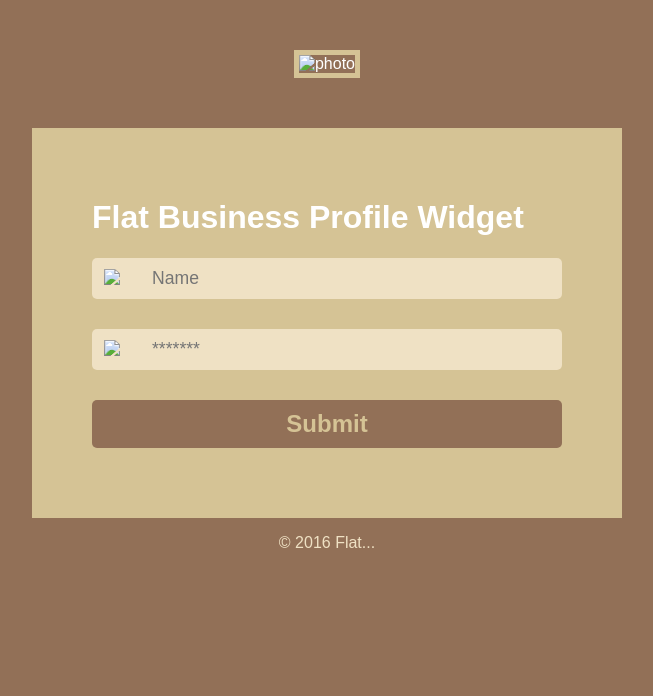
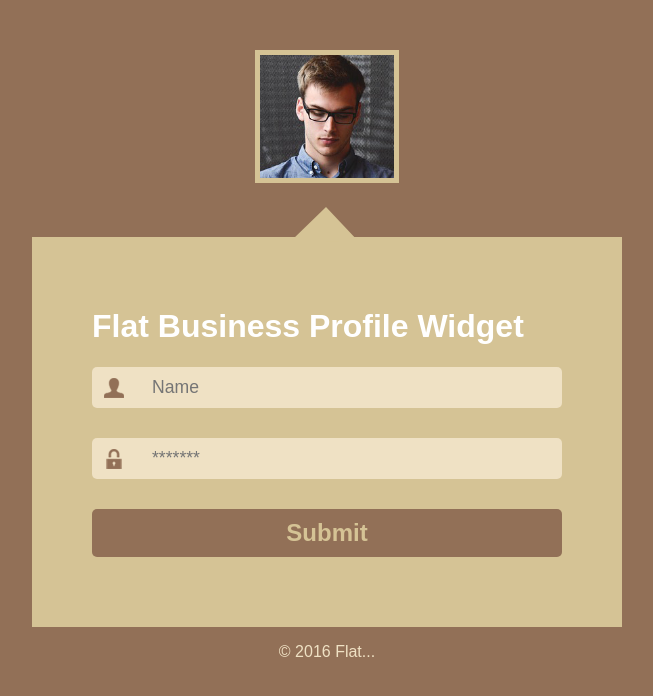
Before and after one commit to aundrestanisclaus-star/Form, a plain HTML site: page index.html in a window 1280 px wide. Shown: the whole page, without its empty margins (313-966 px from the left). Drawn offline with Linux system fonts and the light colour scheme; a web font is replaced by a local one.

Commit message:
Fix asset paths in login form
Updated the login form markup and CSS to reference image assets from the correct paths so the UI loads its images properly. This fixes the broken profile photo, input icons, and triangle accent caused by incorrect relative URLs.

```diff
--- a/index.html
+++ b/index.html
@@ -10,17 +10,17 @@
 <body>
     <div class="submit-container">
     <div class="image-container">
-        <img src=" images/image-photo.jpg" alt="photo"/>
+        <img src=" image-photo.jpg" alt="photo"/>
  </div>
 <form action="#" >
     <h1>Flat Business Profile Widget</h1>
     <div class="form-field">
-    <img src="images/user.png" alt="user"/>
+    <img src="user.png" alt="user"/>
     </div>
     <div><input type="text" class="name" placeholder="Name" />
     </div>
     <div class="form-field">
-    <img src="images/pass.png" alt="pass" >
+    <img src="pass.png" alt="pass" >
     </div>
     <div>
     <input type="password" class="pass"
--- a/login-form.css
+++ b/login-form.css
@@ -27,7 +27,7 @@ form::before {
   left: 259px;
   height: 35px;
   width: 68px;
-  background-image: url(images/triangle.png);
+  background-image: url(triangle.png);
   background-repeat:no-repeat 0 0;
   content: '';
 }
```
